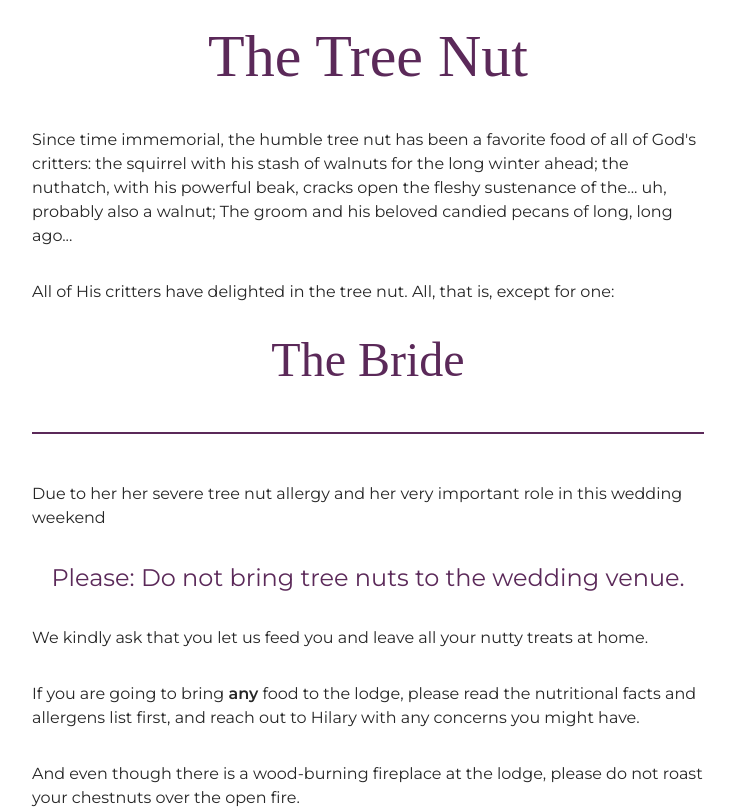
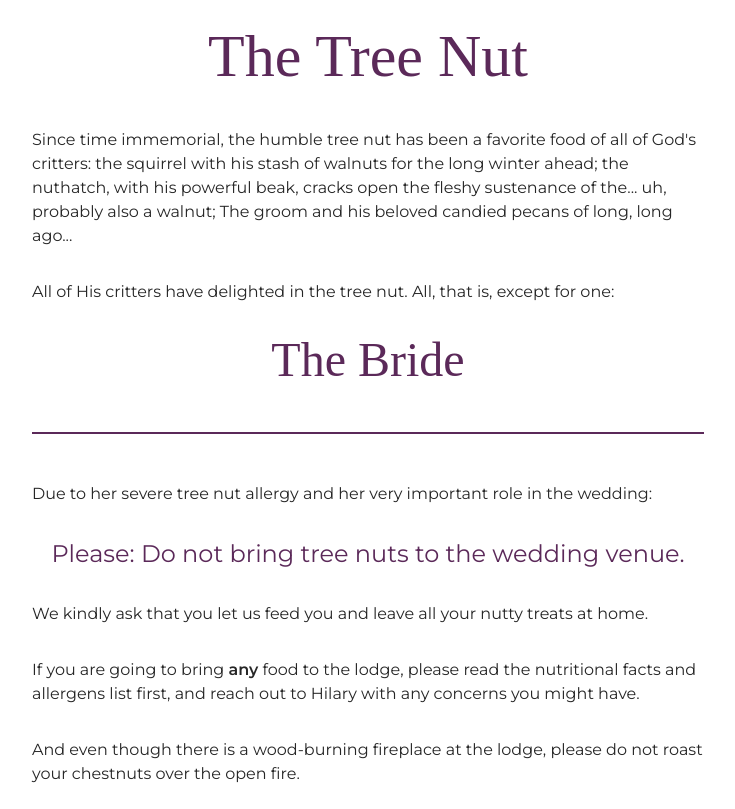
Before and after one commit to mmbakken/bakken-family, a React (Vite) app in the folder client/: page /wedding/tree-nuts in a window 1280 px wide. Shown: the top 809 px of the page, without its empty margins (272-1007 px from the left). Built offline with nearby package versions, Linux system fonts and the light colour scheme; sample sign-in values are in the browser's storage; a web font is replaced by a local one.

Commit message:
Fix typo on Tree Nuts page.

```diff
--- a/client/src/features/wedding/home/TreeNuts.tsx
+++ b/client/src/features/wedding/home/TreeNuts.tsx
@@ -36,8 +36,8 @@ const TreeNuts = () => {
 
         <section className="flex w-full flex-col gap-8">
           <p className="w-full">
-            Due to her her severe tree nut allergy and her very important role
-            in this wedding weekend
+            Due to her severe tree nut allergy and her very important role in
+            the wedding:
             <span className="text-primary flex w-full flex-col items-center pt-8 text-center text-2xl">
               Please: Do not bring tree nuts to the wedding venue.
             </span>
```
